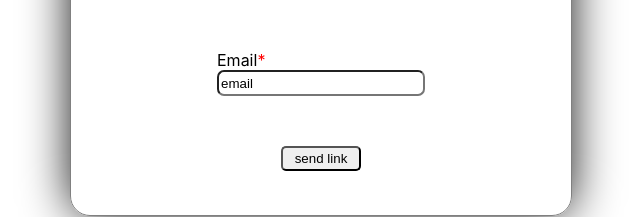
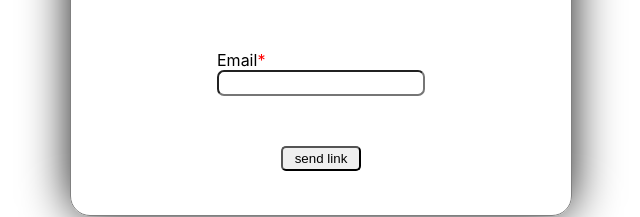
Before and after one commit to nandhamk98/url-shortner-frontend, a React (Create React App) app: page /forgot-password in a window 1280 px wide. Shown: the part 335-552 px from the top of the page, without its empty margins (319-959 px from the left). Built offline with nearby package versions, Linux system fonts and the light colour scheme.

Commit message:
updated param in forgot password page

```diff
--- a/src/Components/User/ForgotPasswordPage.js
+++ b/src/Components/User/ForgotPasswordPage.js
@@ -27,7 +27,7 @@ export function ForgotPasswordPage() {
               type="text"
               id="email"
               required
-              value="email"
+              value={email}
               onChange={(e) => setEmail(e.target.value)}
             />
           </label>
```
